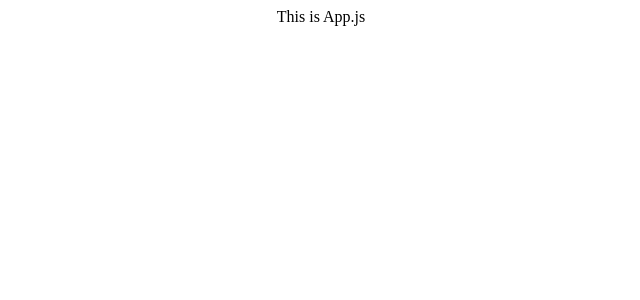
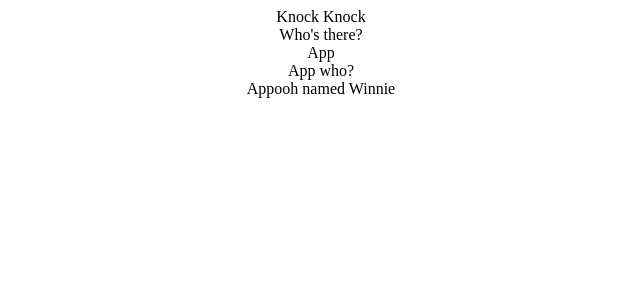
Before and after one commit to onionpeel/cities_protocol, a React (Create React App) app in the folder frontend/: page / in a window 1280 px wide. Shown: the top 300 px of the page, without its empty margins (319-959 px from the left). Built offline with nearby package versions, Linux system fonts and the light colour scheme.

Commit message:
adds components; updates index.css

```diff
--- a/frontend/src/App.css
+++ /dev/null
@@ -1,38 +0,0 @@
-.App {
-  text-align: center;
-}
-
-.App-logo {
-  height: 40vmin;
-  pointer-events: none;
-}
-
-@media (prefers-reduced-motion: no-preference) {
-  .App-logo {
-    animation: App-logo-spin infinite 20s linear;
-  }
-}
-
-.App-header {
-  background-color: #282c34;
-  min-height: 100vh;
-  display: flex;
-  flex-direction: column;
-  align-items: center;
-  justify-content: center;
-  font-size: calc(10px + 2vmin);
-  color: white;
-}
-
-.App-link {
-  color: #61dafb;
-}
-
-@keyframes App-logo-spin {
-  from {
-    transform: rotate(0deg);
-  }
-  to {
-    transform: rotate(360deg);
-  }
-}
--- a/frontend/src/App.js
+++ /dev/null
@@ -1,11 +0,0 @@
-import './App.css';
-
-function App() {
-  return (
-    <div className="App">
-      This is App.js
-    </div>
-  );
-}
-
-export default App;
--- /dev/null
+++ b/frontend/src/components/App.js
@@ -0,0 +1,24 @@
+
+function App() {
+  return (
+    <div className="App">
+      <div>
+        Knock Knock
+      </div>
+      <div>
+        Who's there?
+      </div>
+      <div>
+        App
+      </div>
+      <div>
+        App who?
+      </div>
+      <div>
+        Appooh named Winnie
+      </div>
+    </div>
+  );
+}
+
+export default App;
--- /dev/null
+++ b/frontend/src/index.css
@@ -0,0 +1,3 @@
+.App {
+  text-align: center;
+}
--- a/frontend/src/index.js
+++ b/frontend/src/index.js
@@ -1,6 +1,7 @@
 import React from 'react';
 import ReactDOM from 'react-dom';
-import App from './App';
+import './index.css'
+import App from './components/App';
 import reportWebVitals from './reportWebVitals';
 
 ReactDOM.render(
```
Also changed, not shown: frontend/src/components/Education.js (+6 -2 lines).
